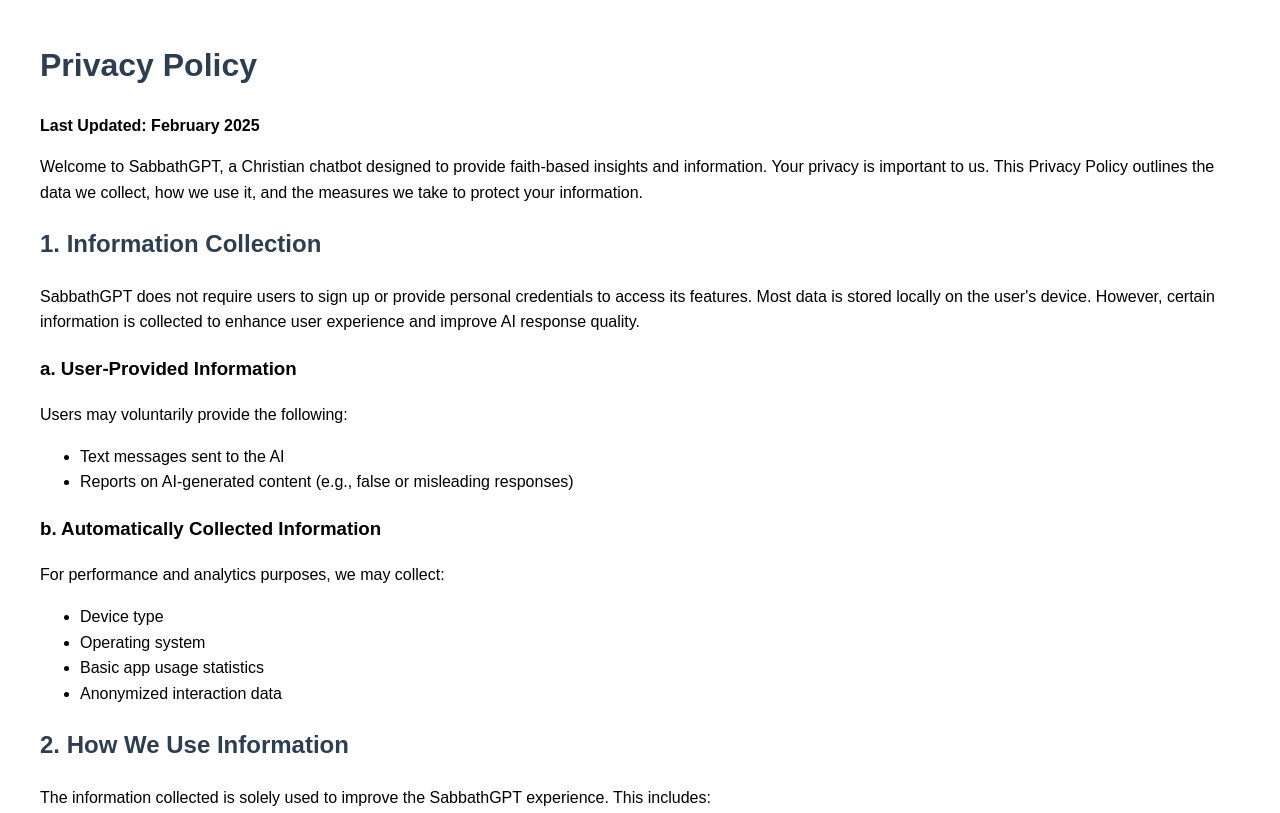
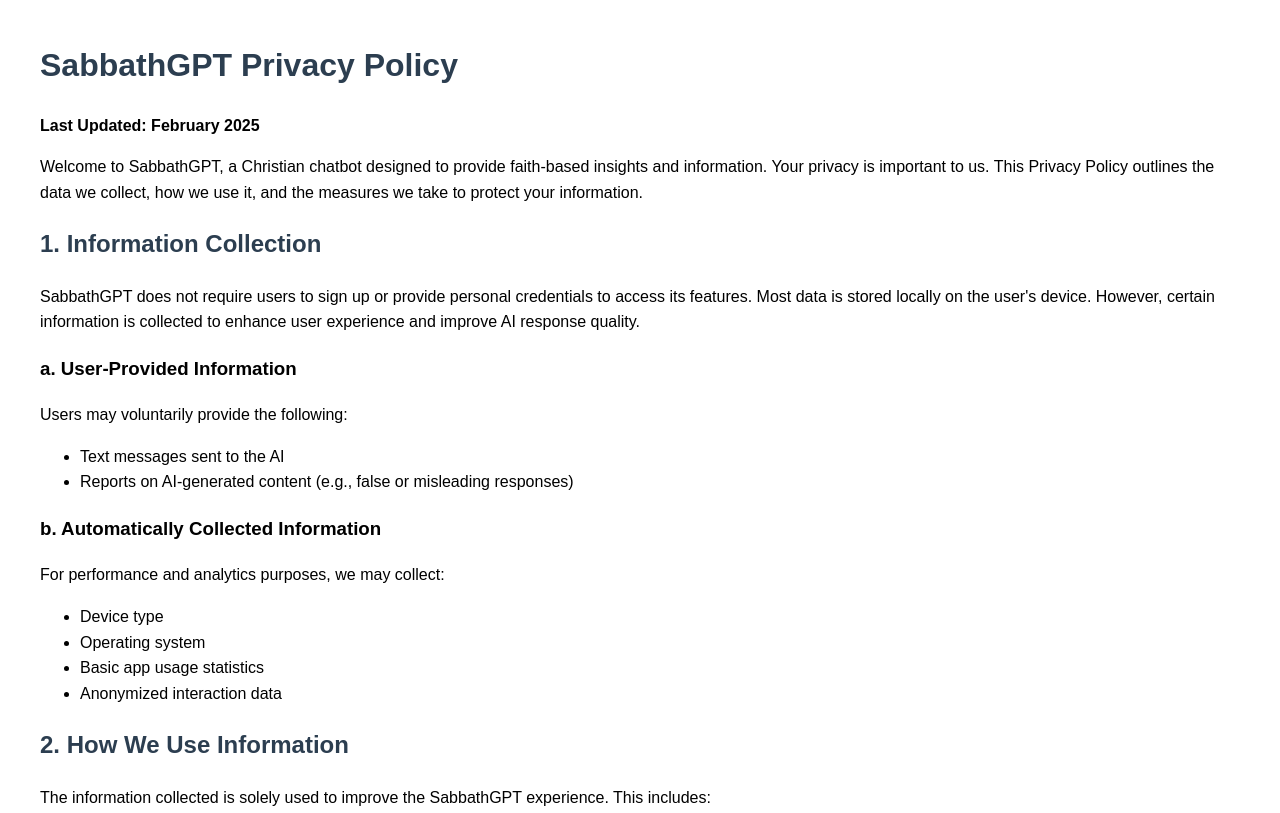
Before and after one commit to Samson-Onyango/sabbathgpt-privacy-policy, a plain HTML site: page index.html in a window 1280 px wide. Shown: the top 813 px of the page. Drawn offline with Linux system fonts and the light colour scheme.

Commit message:
Update index.html

```diff
--- a/index.html
+++ b/index.html
@@ -3,7 +3,7 @@
 <head>
     <meta charset="UTF-8">
     <meta name="viewport" content="width=device-width, initial-scale=1.0">
-    <title>Privacy Policy</title>
+    <title>SabbathGPT Privacy Policy</title>
     <style>
         body {
             font-family: Arial, sans-serif;
@@ -20,7 +20,7 @@
 </head>
 <body>
 
-    <h1>Privacy Policy</h1>
+    <h1>SabbathGPT Privacy Policy</h1>
     <p><strong>Last Updated: February 2025</strong></p>
 
     <p>Welcome to SabbathGPT, a Christian chatbot designed to provide faith-based insights and information. Your privacy is important to us. This Privacy Policy outlines the data we collect, how we use it, and the measures we take to protect your information.</p>
```
